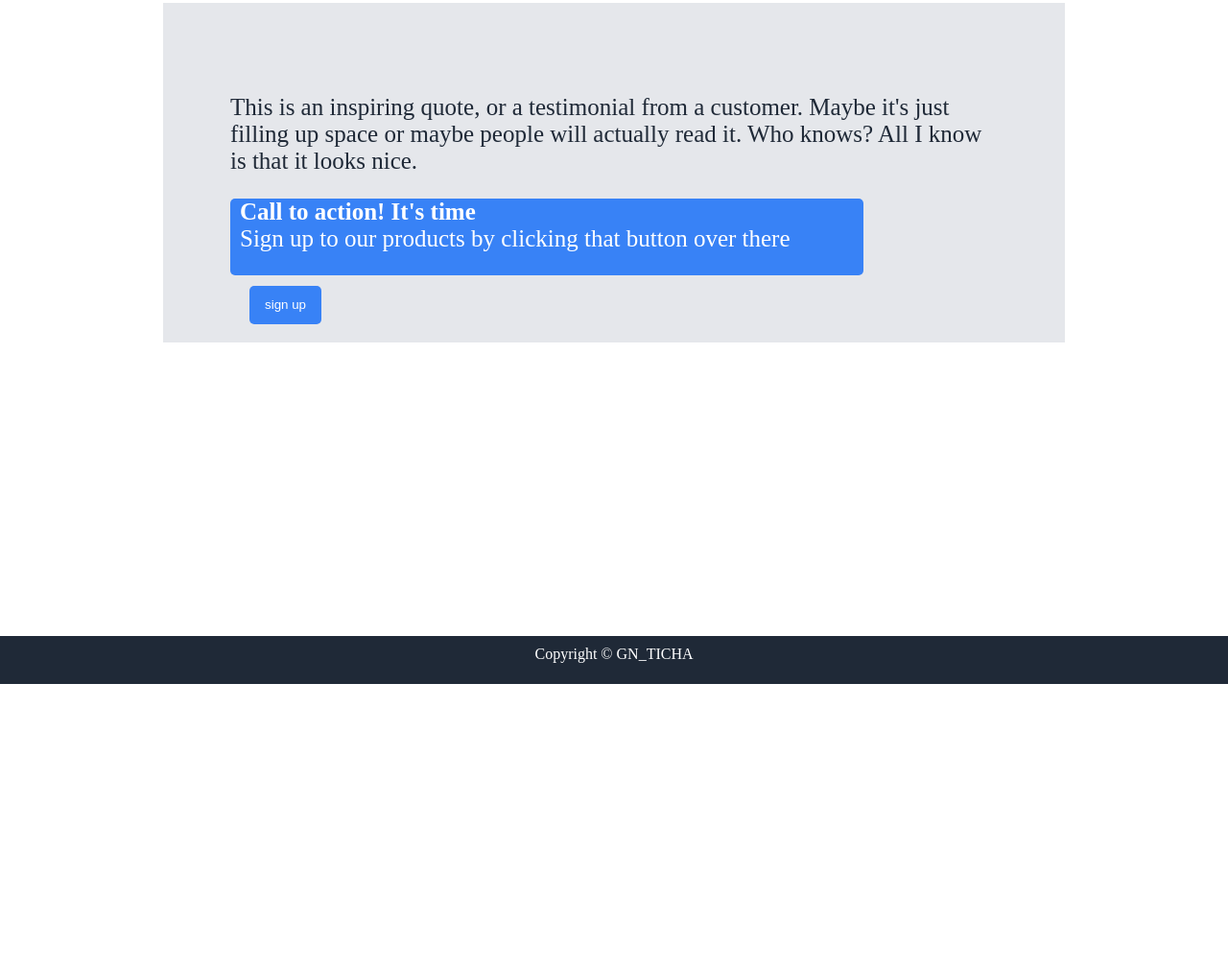
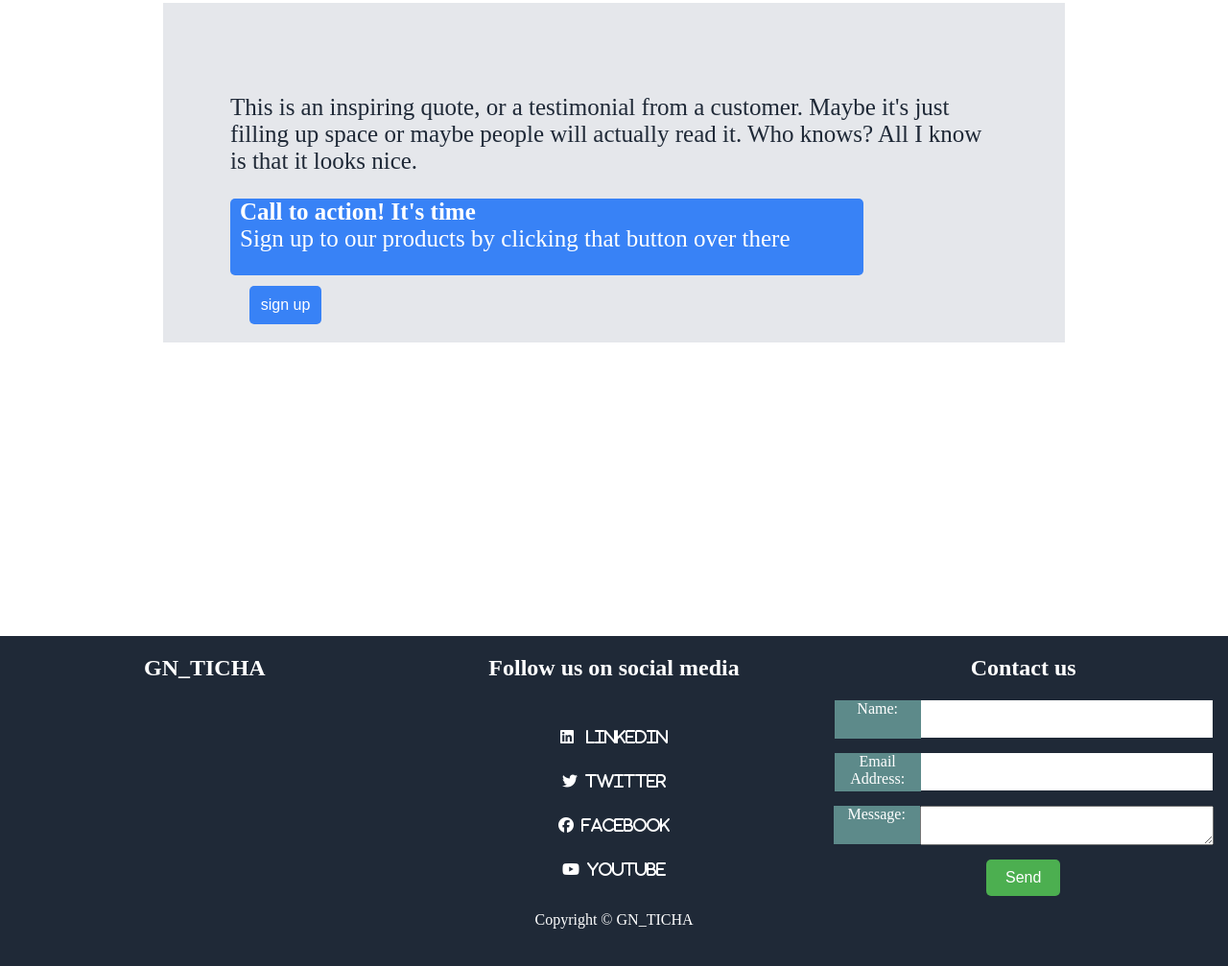
Before and after one commit to tichagodwill/Custom-webpage, a plain HTML site: page index.html in a window 1280 px wide. Shown: the part 737-1744 px from the top of the page at 96% size. Before the commit the page ends 1450 px from the top, so only its background shows below. Drawn offline with Linux system fonts and the light colour scheme.

Commit message:
Styling the page

```diff
--- a/index.html
+++ b/index.html
@@ -4,6 +4,10 @@
     <meta charset="UTF-8" />
     <meta http-equiv="X-UA-Compatible" content="IE=edge" />
     <meta name="viewport" content="width=device-width, initial-scale=1.0" />
+    <link
+      rel="stylesheet"
+      href="https://cdnjs.cloudflare.com/ajax/libs/font-awesome/6.5.1/css/all.min.css"
+    />
     <title>Wep page</title>
     <link rel="stylesheet" href="style.css" />
   </head>
@@ -35,7 +39,6 @@
 
     <!-- body -->
 
-
     <div class="content">
       <h1>Some random information</h1>
 
@@ -63,8 +66,7 @@
         </div>
       </span>
 
-
-        <div class="quote_section" >
+      <div class="quote_section">
         <p>
           This is an inspiring quote, or a testimonial from a customer. Maybe
           it's just filling up space or maybe people will actually read it. Who
@@ -80,7 +82,47 @@
         </div>
       </div>
     </div>
+
     <footer>
+      <div class="footer">
+        <div class="footer_logo">
+          <h2>GN_TICHA</h2>
+        </div>
+
+        <div class="social_media">
+          <h2>Follow us on social media</h2>
+          <i class="fab fa-linkedin" aria-hidden="true"> &nbsp; Linkedin</i>
+          <i class="fab fa-twitter" aria-hidden="true">&nbsp; Twitter</i>
+          <i class="fab fa-facebook" aria-hidden="true">&nbsp; Facebook</i>
+          <i class="fab fa-youtube" aria-hidden="true">&nbsp; Youtube</i>
+        </div>
+
+        <div class="send_message">
+          <h2>Contact us</h2>
+
+          <form class="container">
+            <span>
+              <label for="name">Name:</label>
+              <input type="text" id="name" name="name" required />
+            </span>
+
+            <span>
+              <label for="email">Email Address:</label>
+              <input type="email" id="email" name="email" required />
+            </span>
+
+             <span>
+              <label for="message">Message:</label>
+              <textarea id="message" name="message" required></textarea>
+
+             </span>
+
+
+        <button type="submit">Send</button>
+          </form>
+        </div>
+      </div>
+
       <p>Copyright &copy; GN_TICHA</p>
     </footer>
   </body>
--- a/style.css
+++ b/style.css
@@ -201,7 +201,7 @@ margin-top: 10px;
 
 footer {
   width: 100%;
-  height: 50px;
+  height: 350px;
   position: absolute;
   top: 1400px;
   text-align: center;
@@ -209,8 +209,76 @@ footer {
   color: white;
 }
 
+.footer{
+  display: flex;
+  flex: 1;
+}
 
-footer > p {
-  padding: 10px;
-  margin-top: auto;
+.social_media,
+.send_message,
+.footer_logo {
+  flex: 1;
 }
+
+.social_media{
+  display: flex;
+  flex-direction: column;
+  gap: 30px;
+}
+.social_media:hover{
+  cursor: pointer;
+}
+.social_media i:hover{
+  margin-left: 7px;
+}
+
+
+
+
+
+.container {
+  display: flex;
+  flex-direction: column;
+  align-items: center;
+}
+
+.container span {
+  display: inline-flex;
+  align-items: center;
+  margin-bottom: 15px; /* Add margin-bottom for spacing between rows */
+}
+
+.container label {
+  background-color: rgb(93, 138, 138);
+  display: inline-block;
+  width: 90px;
+  height: 40px;
+  text-align: center;
+
+}
+
+.container input {
+  background-color: none;
+  border: none;
+  width: 300px;
+  height: 37px;
+}
+.container textarea{
+  width: 300px;
+  height: 35px;
+}
+
+button {
+  background-color: #4CAF50;
+  color: white;
+  padding: 10px 20px;
+  font-size: 16px;
+  border: none;
+  border-radius: 5px;
+  cursor: pointer;
+}
+
+/* Hover effect */
+button:hover {
+  background-color: #45a049;
+}
```
Lines whose indentation alone changed are shown as unchanged.
